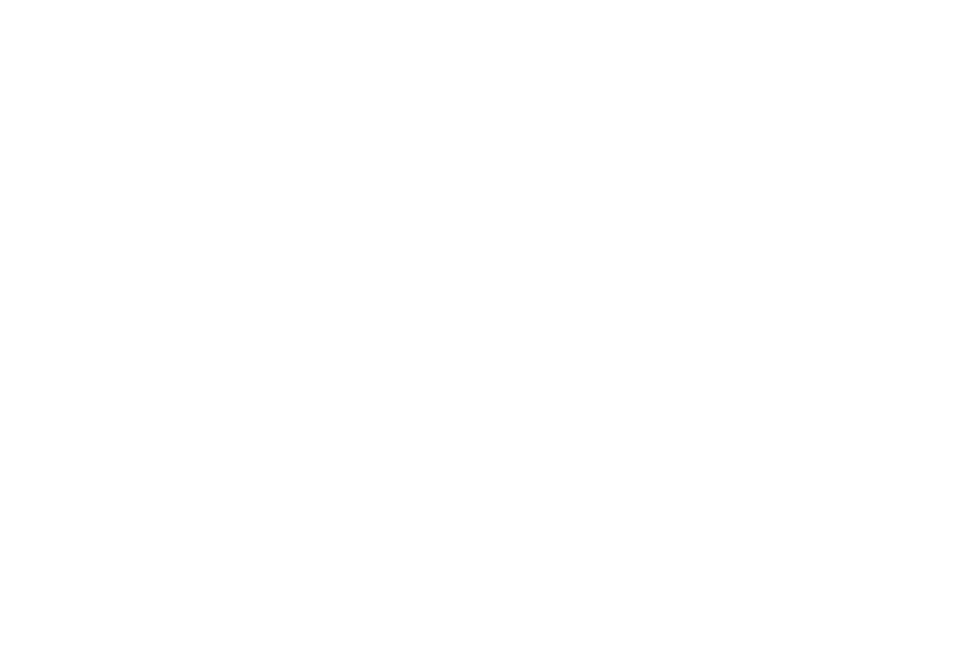
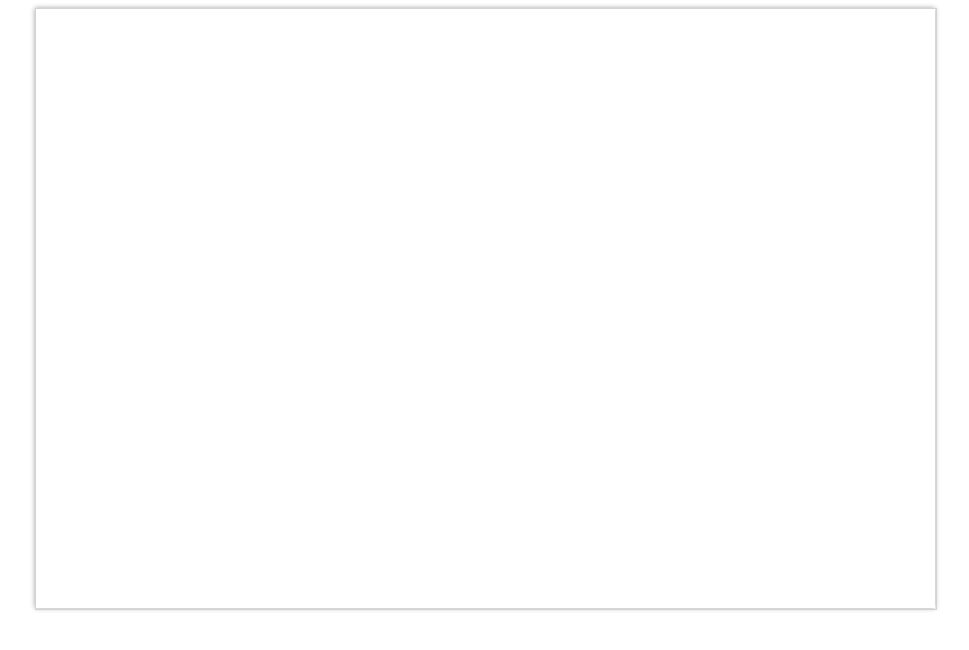
Before and after one commit to ermondel/canvastst, a plain HTML site: page index.html in a window 1280 px wide. Shown: the whole page, without its empty margins (155-1124 px from the left). Drawn offline with Linux system fonts and the light colour scheme.

Commit message:
feat: Add canvas element

```diff
--- a/index.html
+++ b/index.html
@@ -4,6 +4,14 @@
     <meta charset="utf-8">
     <meta name="viewport" content="width=device-width, initial-scale=1, shrink-to-fit=no">
     <title>Canvas</title>
+    <style>
+        #app { width: 900px; height: 600px; margin: 0 auto;
+            -webkit-box-shadow: 0px 0px 5px 0px rgba(163,158,163,1);
+            -moz-box-shadow: 0px 0px 5px 0px rgba(163,158,163,1);
+            box-shadow: 0px 0px 5px 0px rgba(163,158,163,1);
+        }
+        canvas { border: solid 1px lightgrey; }
+    </style>
     <script>
         const pageLoaded = () => {
             console.log('---', 'page loaded');
@@ -11,5 +19,8 @@
     </script>
 </head>
 <body onload="pageLoaded()">
+    <div id="app">
+        <canvas width="900" height="600" id="testcanvas">Canvas not support</canvas>
+    </div>
 </body>
 </html>
```
